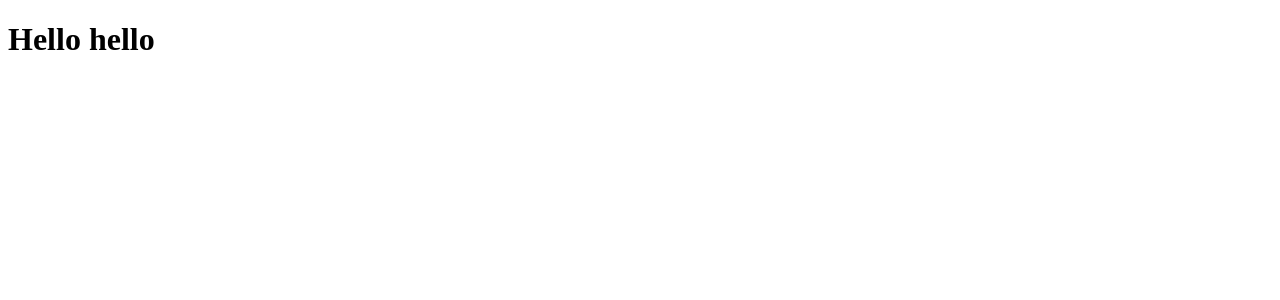
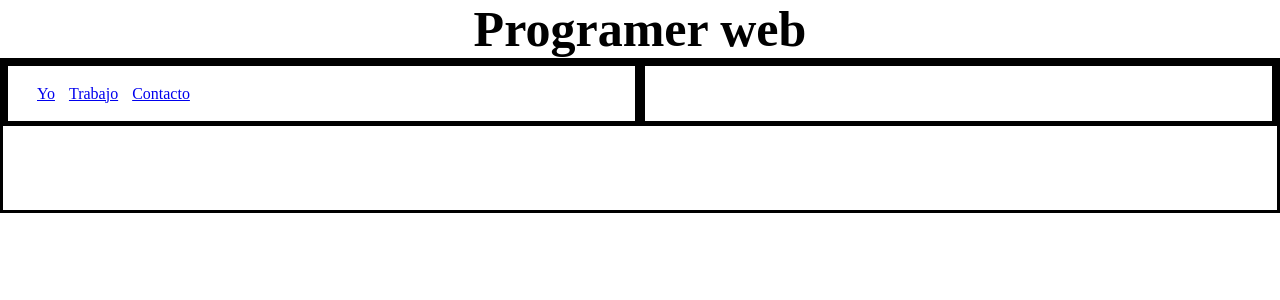
Before and after one commit to Nech05es/web-app-in-flask, a Flask app: page / in a window 1280 px wide. Shown: the top 300 px of the page. Run offline with Flask 2, Linux system fonts and the light colour scheme.

Commit message:
se modifica el inicio frontend

```diff
--- a/templates/index.html
+++ b/templates/index.html
@@ -4,6 +4,57 @@
 	<title>Inicio</title>
 </head>
 <body>
-	<h1>Hello hello</h1>
+	<h1>Programer web</h1>
+	<div class='header'>
+		<div class="nav1">
+			<ul>
+				<li><a href="#"><span class="text">Yo</span></a></li>
+				<li><a href="#"><span class="text">Trabajo</span></a></li>
+				<li><a href="#"><span class="text">Contacto</span></a></li>
+			</ul>
+		</div>
+		<div class="nav2">
+
+		</div>
+	</div>
 </body>
 </html>
+<style type="text/css">
+	*{
+		margin: 0;
+		padding: 0;
+		box-sizing: border-box;
+	}
+	h1{
+		display: flex;
+		justify-content: center;
+		color: ;
+		font-size: 50px;
+	}
+	.header{
+		display: flex;
+		width:100%;
+		height: 155px;
+		border: 3px solid;
+	}
+	.header .nav1 {
+		display: flex;
+		align-items: center;
+		width: 50%;
+		height: 65px;
+		border: 5px solid;
+	}
+	.header .nav1 ul {
+		margin-left: 19px;
+	}
+	.header .nav1 ul li{
+		display: inline-block;
+		margin-left: 10px;
+	}
+	.header .nav2 {
+		display: flex;
+		width: 50%;
+		height: 65px;
+		border: 5px solid;
+	}
+</style>
```
